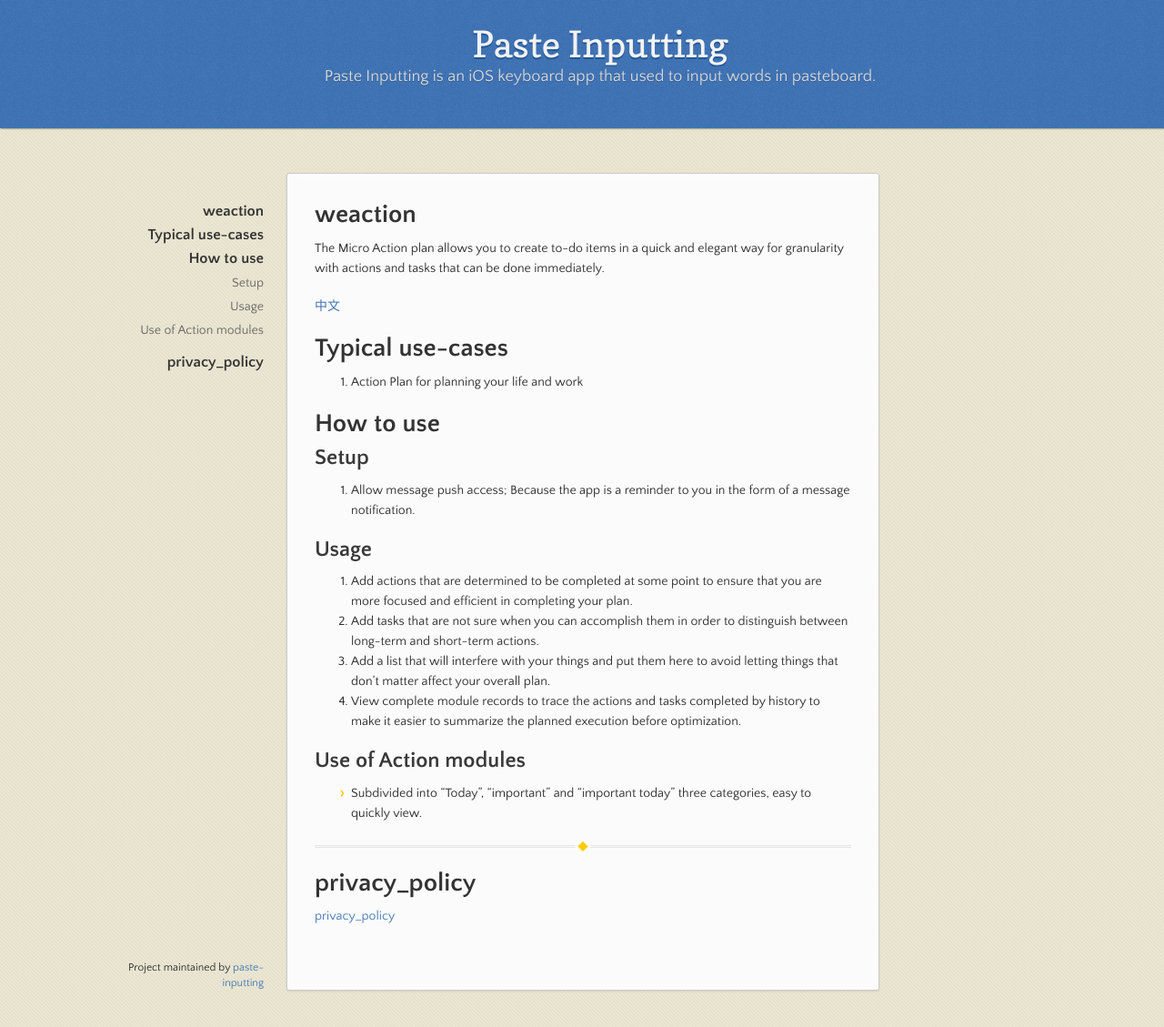
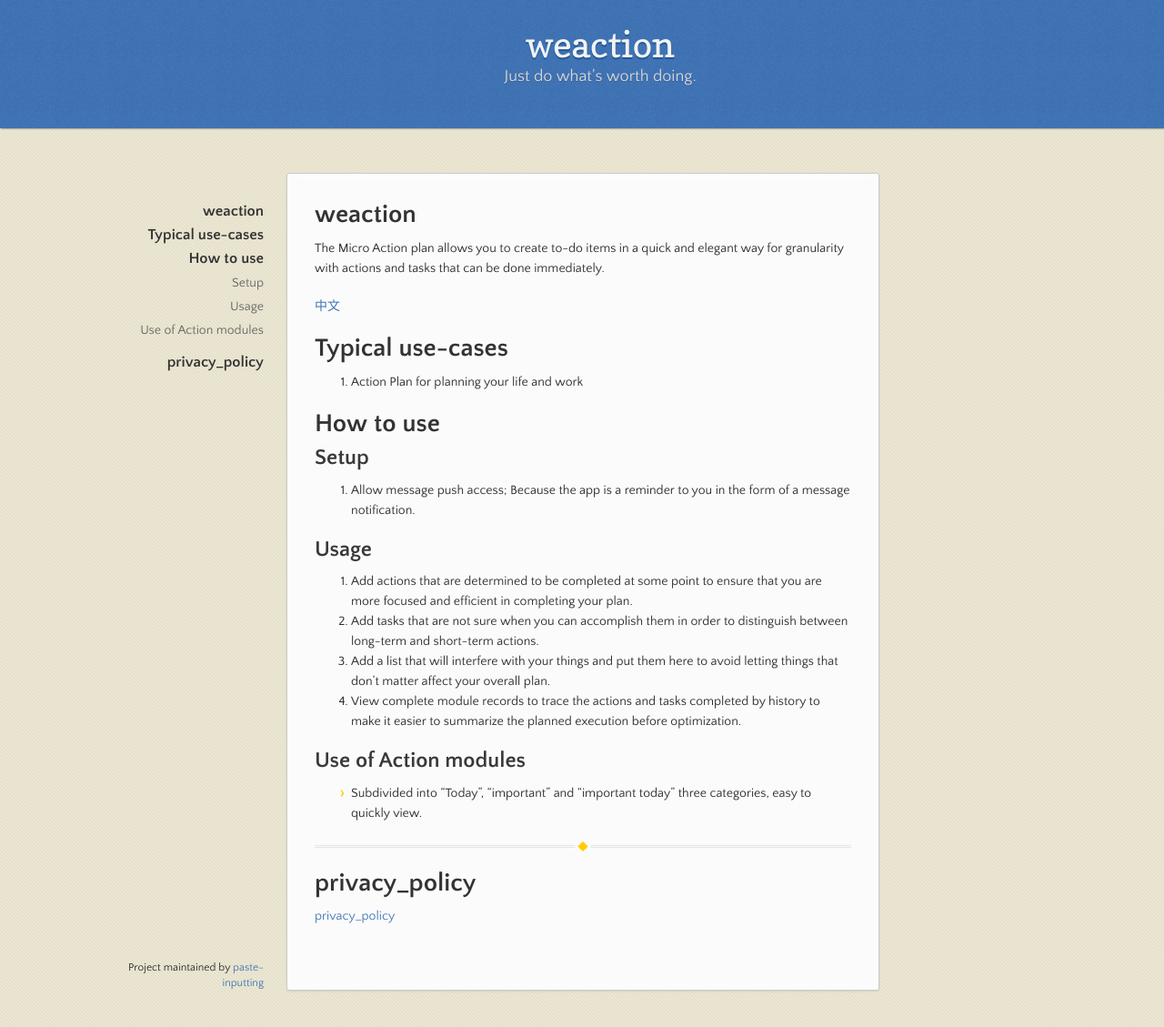
Before and after one commit to weinote/weinote.github.io, a Jekyll site: the page built from index.md, in a window 1280 px wide and 1129 px high. Shown: the whole window at 91% size. Built offline with Jekyll 4.4.1, drawn with Linux system fonts in a browser that asks for light colours; our own code applies the rules of GitHub Pages for plain Markdown files.

Commit message:
weaction

```diff
--- a/_config.yml
+++ b/_config.yml
@@ -1,4 +1,4 @@
 theme: jekyll-theme-leap-day
-title: Paste Inputting
-description: Paste Inputting is an iOS keyboard app that used to input words in pasteboard.
+title: weaction
+description: Just do what's worth doing.
 google_analytics: UA-139
--- a/_layouts/default.html
+++ b/_layouts/default.html
@@ -42,7 +42,7 @@
 
       </section>
       <footer>
-        <p><small>Project maintained by <a href="https://paste-inputting.github.io">paste-inputting</a></small></p>
+        <p><small>Project maintained by <a href="https://weaction.github.io">paste-inputting</a></small></p>
       </footer>
     </div>
 
```
Also changed, not shown: 1 other file.
